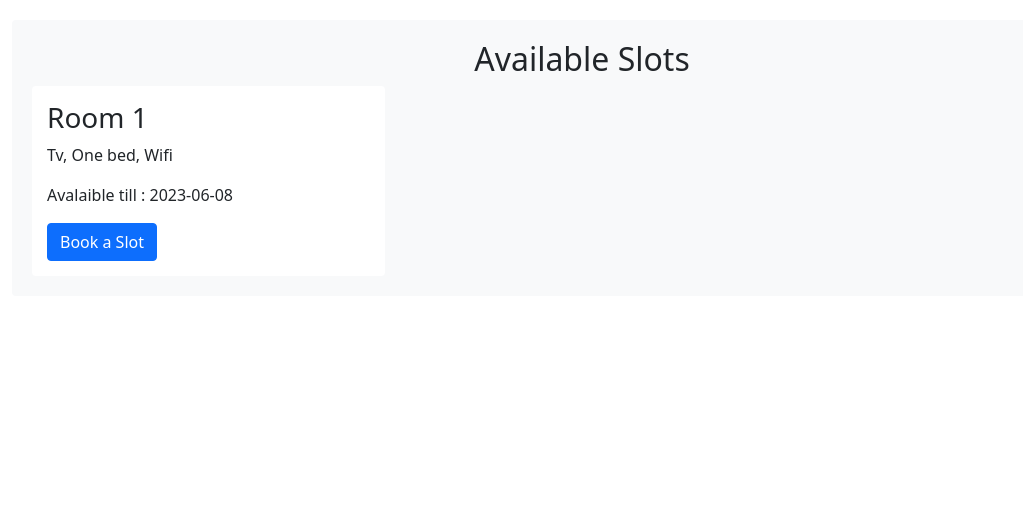
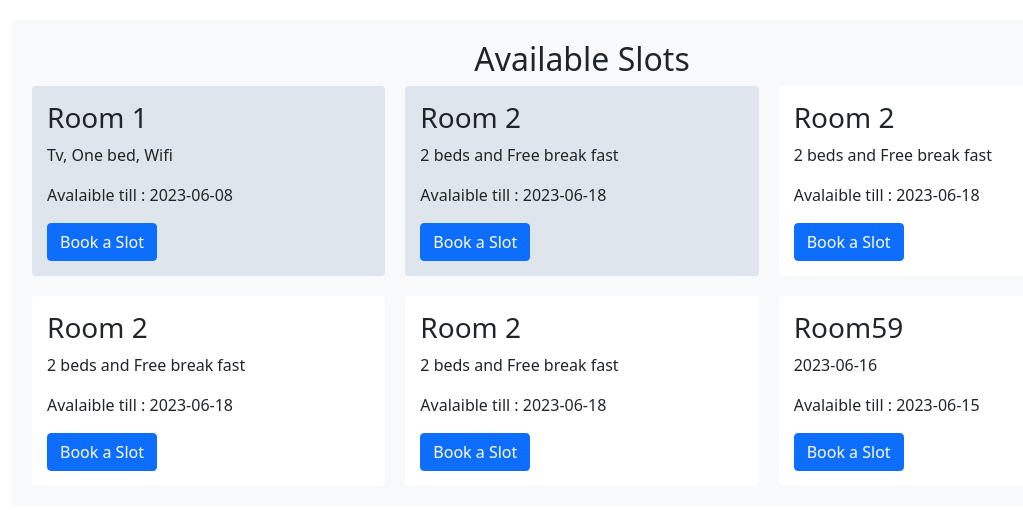
Before and after one commit to JonathanAudu/JagaadGroup2, a PHP site: page /customer.php in a window 1280 px wide. Shown: the part 88-598 px from the top of the page, without its empty margins (58-1081 px from the left). Run offline with PHP 8.4, Linux system fonts and the light colour scheme.

Commit message:
implimented new features - updating slot deleting slot - booking slot - marking booked slot

```diff
--- /dev/null
+++ b/backend/app.php
@@ -0,0 +1,6 @@
+<?php
+declare(strict_types=1);
+$st_number=1;
+require_once "backend/actions.php";
+require_once "backend/routing.php";
+$slots=readFromJson("data.json");
--- /dev/null
+++ b/backend/routing.php
@@ -0,0 +1,38 @@
+<?php
+if(isset($_POST)){
+    if(isset($_POST["add_slot"])&& $_POST["add_slot"]==1){
+      $array=readFromJson("data.json");
+      $slot_id=count($array)?explode('_',end($array)["slot_id"])[1]+1: 1;
+   $slot=[
+     "slot_id"=>"slot_".$slot_id,
+     "slot_name"=>$_POST["slot_name"],
+     "slot_desc"=>$_POST["slot_desc"],
+     "slot_date"=>$_POST["slot_date"],
+     "booked"=>false
+   ];
+   if(!empty($_POST["slot_name"])&&!empty($_POST["slot_desc"])&&!empty($_POST["slot_date"]))
+   addDataTojson("data.json",$slot,"slot_$slot_id");
+
+  }
+  else if(isset($_POST["delete_slot"])&& array_key_exists( $_POST["delete_slot"],readFromJson("data.json"))){
+    $slot_id=$_POST["delete_slot"];
+    removeDataFromjson("data.json",$slot_id);
+   }
+   else if(isset($_POST["update_slot"])&& array_key_exists( $_POST["update_slot"],readFromJson("data.json"))){
+    $slot_id=$_POST["update_slot"];
+    $slot=[
+      "slot_id"=>$slot_id,
+      "slot_name"=>$_POST["updated_name_$slot_id"],
+      "slot_desc"=>$_POST["updated_desc_$slot_id"],
+      "slot_date"=>$_POST["updated_date_$slot_id"],
+      "booked"=> isset($_POST["updated_booked_$slot_id"]),
+    ];
+    updateDataTojson("data.json",$slot,$slot_id);
+
+
+   } else if(isset($_POST["book_slot"])&& array_key_exists( $_POST["book_slot"],readFromJson("data.json"))){
+    $slot_id=$_POST["book_slot"];
+    bookSlot("data.json",$slot_id);
+   }
+
+  }
--- a/customer.php
+++ b/customer.php
@@ -1,13 +1,6 @@
 <?php
-function  readFromJson(string $fileName):array{
-    $slots=[];
-    if (file_exists($fileName)) {
-      $json = file_get_contents($fileName);
-      $slots = json_decode($json, true);
-  }
-  return $slots;
-  }
-  $slots=readFromJson("data.json");
+require_once "backend/app.php";
+
 ?>
 <!DOCTYPE html>
 <html lang="en">
@@ -32,12 +25,12 @@ function  readFromJson(string $fileName):array{
 
         <div class="slots-container">
             <?php  foreach($slots as $slot ){?>
-                <form action="">
-            <div class="slot">
+                <form action="" method="post">
+            <div class="<?php echo $slot['booked'] ?'slot-booked' :'slot' ?>">
                 <h3><?php echo $slot["slot_name"]?></h3>
                 <p><?php echo $slot["slot_desc"]?></p>
                 <p>Avalaible till : <?php echo $slot["slot_date"]?></p>
-                <button type="submit" name="book-slot" class="btn btn-primary book-btn">Book a Slot</button>
+                <button type="submit" name="book_slot" value="<?php echo $slot["slot_id"] ?>" class="btn btn-primary book-btn">Book a Slot</button>
             </div>
             </form>
             <?php }?>
--- a/data.json
+++ b/data.json
@@ -1 +1 @@
-{"slot_1":{"slot_id":"slot_1","slot_name":"Room 1","slot_desc":"Tv, One bed, Wifi","slot_date":"2023-06-08","booked":false}}
+{"slot_1":{"slot_id":"slot_1","slot_name":"Room 1","slot_desc":"Tv, One bed, Wifi","slot_date":"2023-06-08","booked":true},"slot_4":{"slot_id":"slot_4","slot_name":"Room 2","slot_desc":"2 beds and Free break fast","slot_date":"2023-06-18","booked":true},"slot_5":{"slot_id":"slot_5","slot_name":"Room 2","slot_desc":"2 beds and Free break fast","slot_date":"2023-06-18","booked":false},"slot_6":{"slot_id":"slot_6","slot_name":"Room 2","slot_desc":"2 beds and Free break fast","slot_date":"2023-06-18","booked":false},"slot_7":{"slot_id":"slot_7","slot_name":"Room 2","slot_desc":"2 beds and Free break fast","slot_date":"2023-06-18","booked":false},"slot_9":{"slot_id":"slot_9","slot_name":"Room59","slot_desc":"2023-06-16","slot_date":"2023-06-15","booked":false}}
--- a/login.php
+++ b/login.php
@@ -24,7 +24,7 @@ session_start();
       <div class="col-md-6 offset-md-3">
         <div class="signup-form">
 
-          <form action="auth.php" method="POST">
+          <form action="backend/auth.php" method="POST">
 
             <div class="form-group">
               <label for="email">Email</label>
--- a/style.css
+++ b/style.css
@@ -28,6 +28,11 @@ body {
 
 .slot {
   background-color: #fff;
+  border-radius: 4px;
+  padding: 15px;
+}
+.slot-booked {
+  background-color: #dee5ed;
   border-radius: 4px;
   padding: 15px;
 }
```
Also changed, not shown: admin.php (+58 -61 lines), backend/actions.php (added, +46 -0 lines), backend/auth.php (renamed from auth.php).
